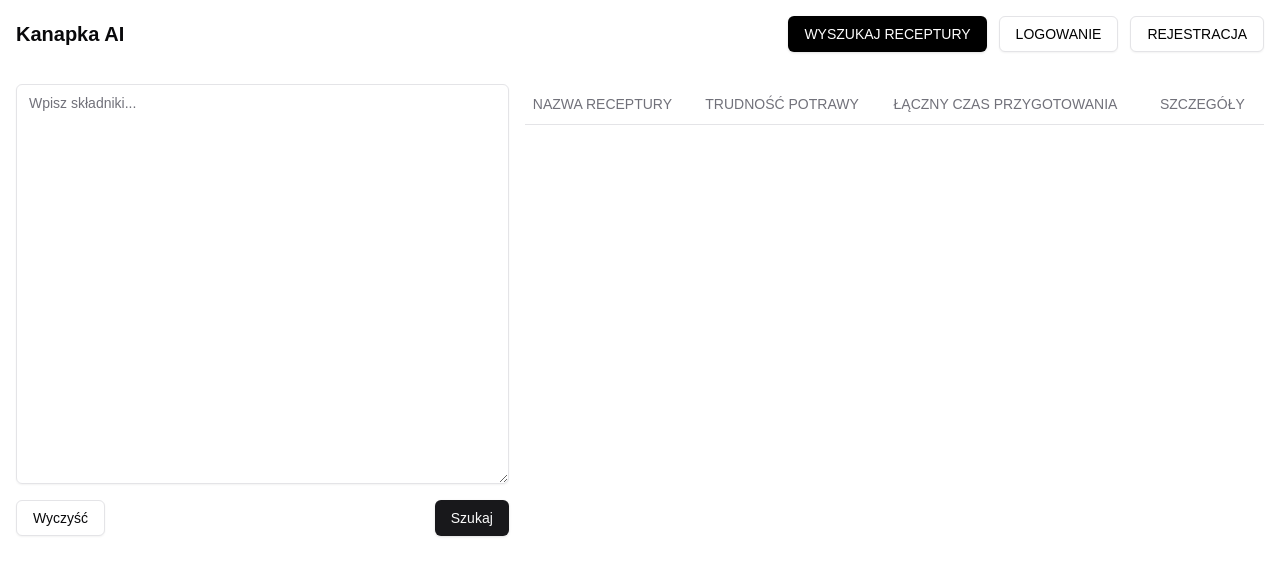
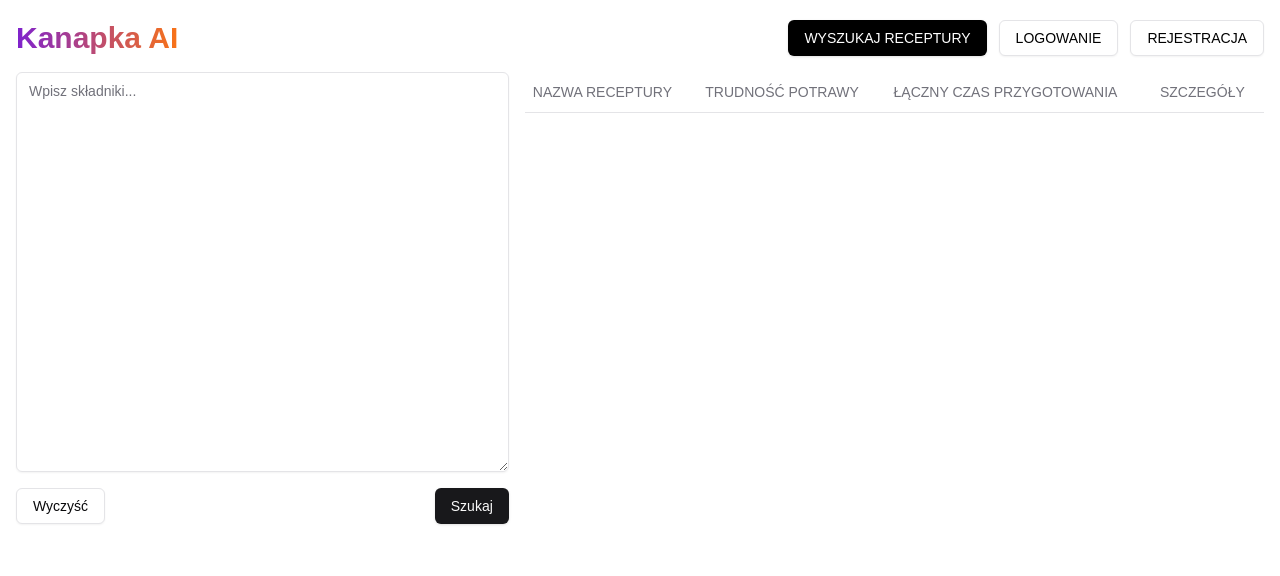
Before and after one commit to Glider6014/kanapka-ai, a Next.js app: page / in a window 1280 px wide. Shown: the top 576 px of the page. Built offline with nearby package versions, Linux system fonts and the light colour scheme.

Commit message:
logo update

```diff
--- a/components/SearchRecipes.tsx
+++ b/components/SearchRecipes.tsx
@@ -20,8 +20,13 @@ export const SearchRecipes = () => {
   return (
     <div className="container mx-auto p-4">
       {/* Navigation Bar */}
-      <nav className="mb-8 flex flex-col md:flex-row items-center justify-between gap-4">
-        <div className="text-xl font-bold">Kanapka AI</div>
+      <nav className="mb-4 mt-1 flex flex-col md:flex-row items-center justify-between gap-4">
+        <a
+          href="/"
+          className="text-2xl md:text-3xl font-bold bg-gradient-to-r from-purple-700 to-orange-500 bg-clip-text text-transparent"
+        >
+          Kanapka AI
+        </a>
         <NavigationMenu className="w-full">
           <NavigationMenuList className="flex flex-col md:flex-row gap-2 w-full">
             <NavigationMenuItem className="w-full">
@@ -85,9 +90,7 @@ export const SearchRecipes = () => {
                 <TableHead>SZCZEGÓŁY</TableHead>
               </TableRow>
             </TableHeader>
-            <TableBody>
-              {/* Table content will be added dynamically */}
-            </TableBody>
+            <TableBody>{/* From database */}</TableBody>
           </Table>
         </div>
       </div>
```
